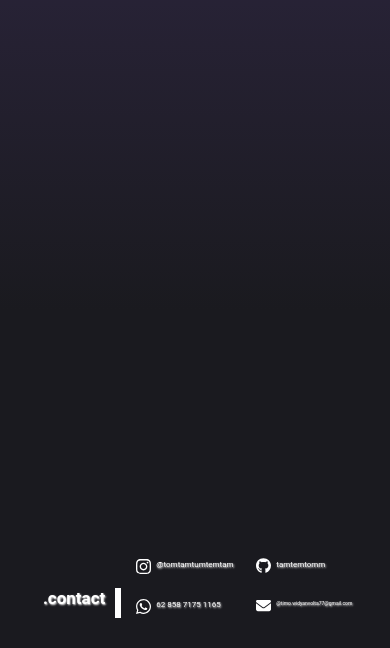
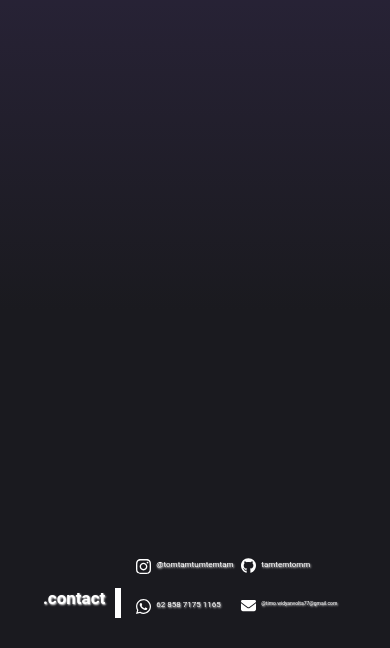
Before and after one commit to tamtemtomm/tamtemtom.io, a website: page index.html in a window 390 px wide. Shown: the part 1800-2448 px from the top of the page. Drawn offline with Linux system fonts and the light colour scheme; a web font is replaced by a local one.

```diff
--- a/cssFile/contact.css
+++ b/cssFile/contact.css
@@ -307,12 +307,12 @@
 
     .contact-gh{
         top: 0px;
-        left: 120px
+        left: 105px
     }
 
     .contact-em{
         top: 40px;
-        left: 120px;
+        left: 105px;
     }
 
     .contact-em .contact-label{
```
